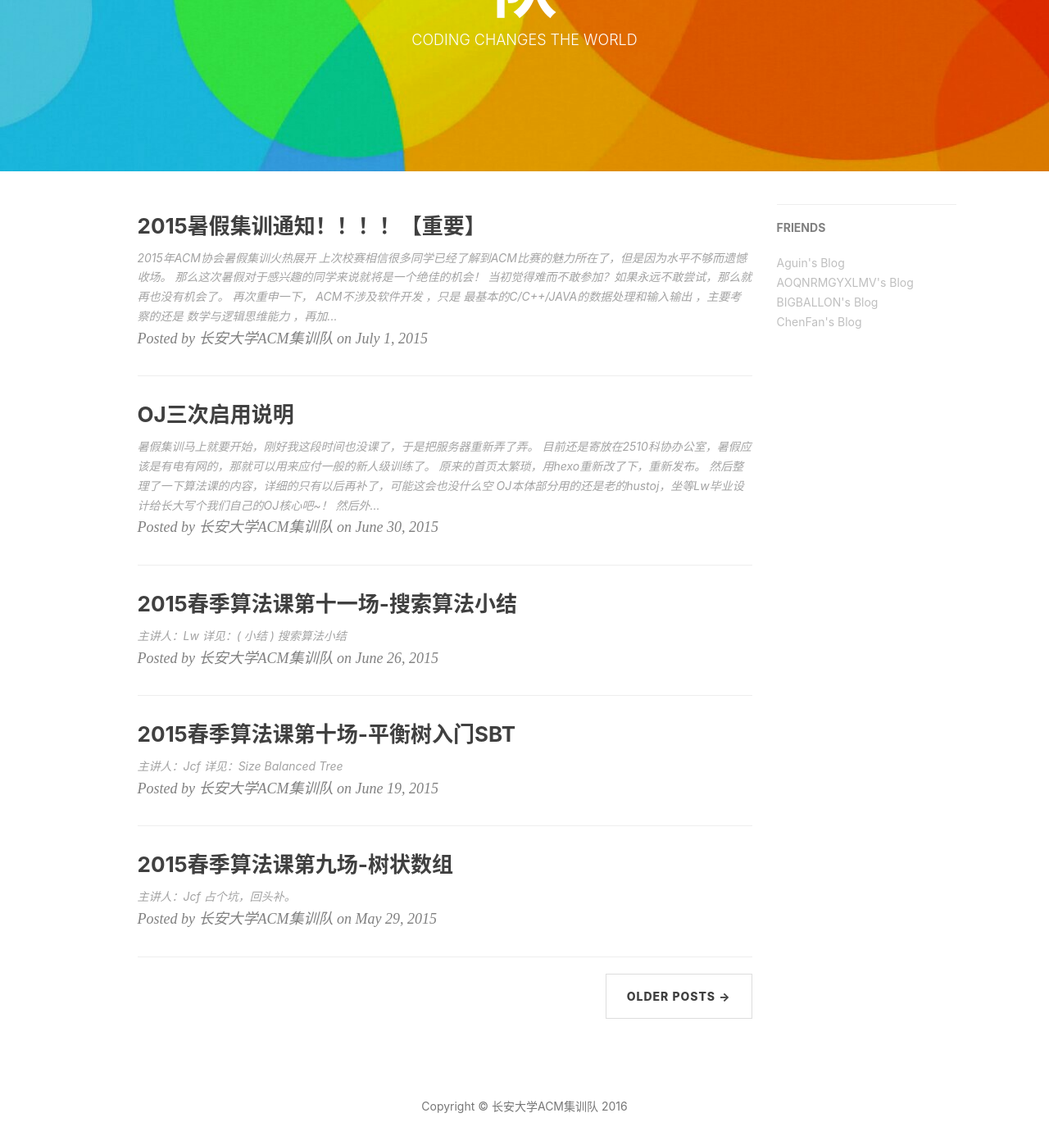
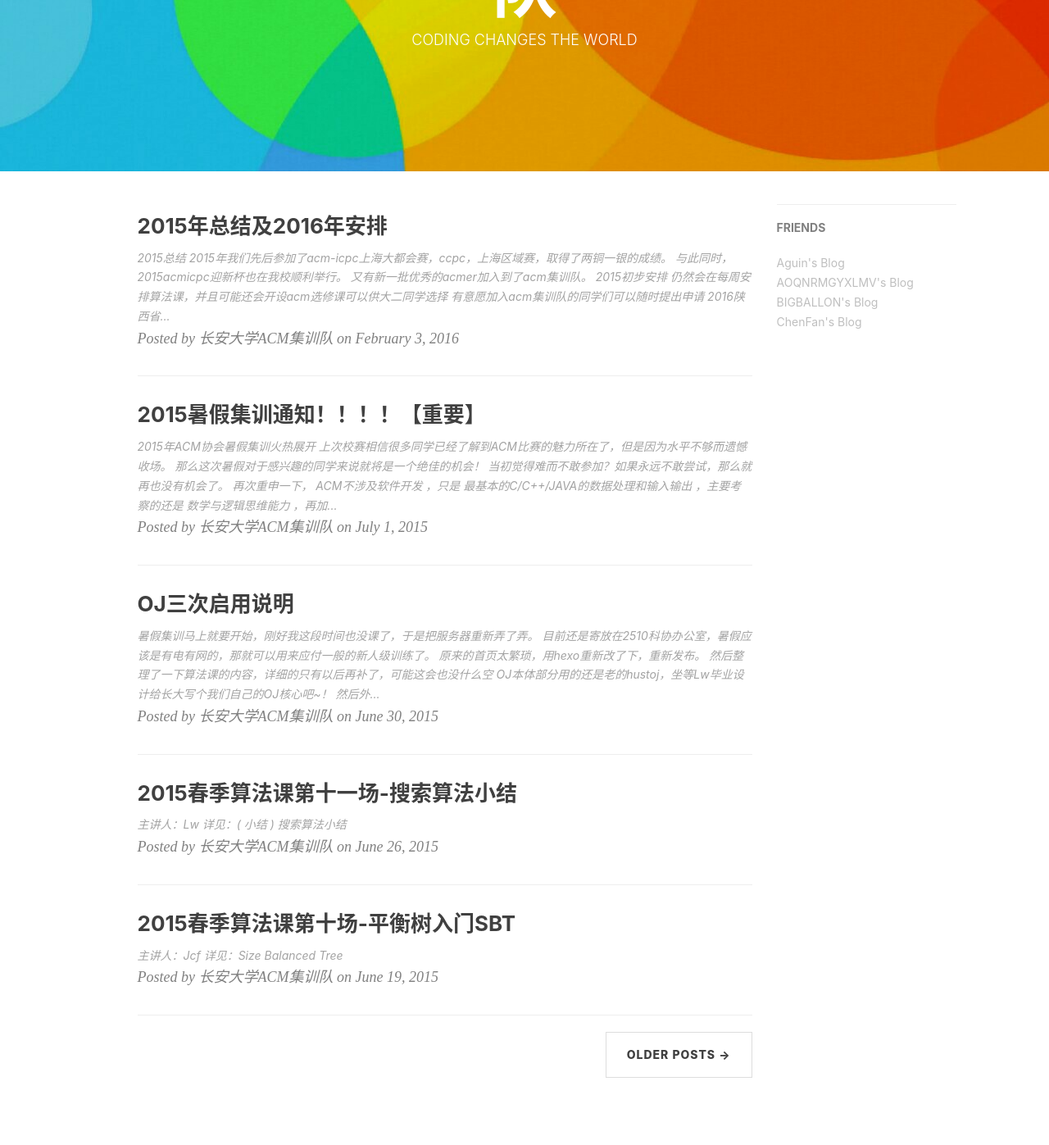
Before and after one commit to chdacm/chdacm.github.io, a Jekyll site: the page built from index.html, in a window 1280 px wide and 1400 px high, scrolled down 297 px. Shown: the top 1397 px of the window at 82% size. Built offline with Jekyll 4.4.1, drawn with Linux system fonts in a browser that asks for light colours; nearby versions of some CDN libraries; the list of posts is cut into pages by our own code; comment, search, counter and statistics services are not loaded.

Commit message:
new post

```diff
--- a/_posts/2015-06-26-suanfake11.md
+++ b/_posts/2015-06-26-suanfake11.md
@@ -7,4 +7,4 @@ tags: 算法课
 
 主讲人：Lw
 
-详见：[( 小结 ) 搜索算法小结](http://bigballon.github.io/2015/06/26/search/)
+详见：[( 小结 ) 搜索算法小结](http://bigballon.github.io/icpc/2015/06/16/search/)
--- /dev/null
+++ b/_posts/2016-02-03-chunjianpai.md
@@ -0,0 +1,20 @@
+---
+layout: post
+title: 2015年总结及2016年安排
+tags: 通知
+---
+
+## 2015总结
+
+2015年我们先后参加了acm-icpc上海大都会赛，ccpc，上海区域赛，取得了两铜一银的成绩。
+与此同时，2015acmicpc迎新杯也在我校顺利举行。
+又有新一批优秀的acmer加入到了acm集训队。
+
+
+## 2015初步安排
+
+1. 仍然会在每周安排算法课，并且可能还会开设acm选修课可以供大二同学选择
+2. 有意愿加入acm集训队的同学们可以随时提出申请
+3. 2016陕西省ACM-ICPC大学生程序设计竞赛将会在我校举行，请所有队员积极备战。时间大概在5月份左右。
+4. 与此同时，请积极备战2016年春季的acm-icpc全国邀请赛
+5. 后续可能会举办每月有奖月赛等活动。
```
